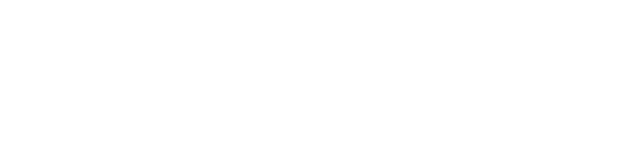
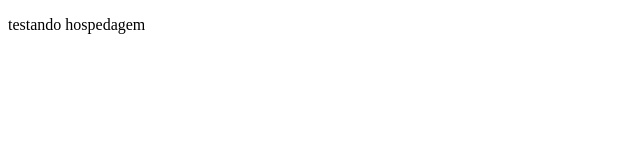
Before and after one commit to adrianojoseajs/CRUD, a plain HTML site: page index.html in a window 1280 px wide. Shown: the whole page, without its empty margins (0-640 px from the left). Drawn offline with Linux system fonts and the light colour scheme.

Commit message:
teste de hospedagem

```diff
--- a/index.html
+++ b/index.html
@@ -8,6 +8,7 @@
       <navbar>
 
       </navbar>
+      <p>testando hospedagem</p>
    </head>
 
    <body>
```
